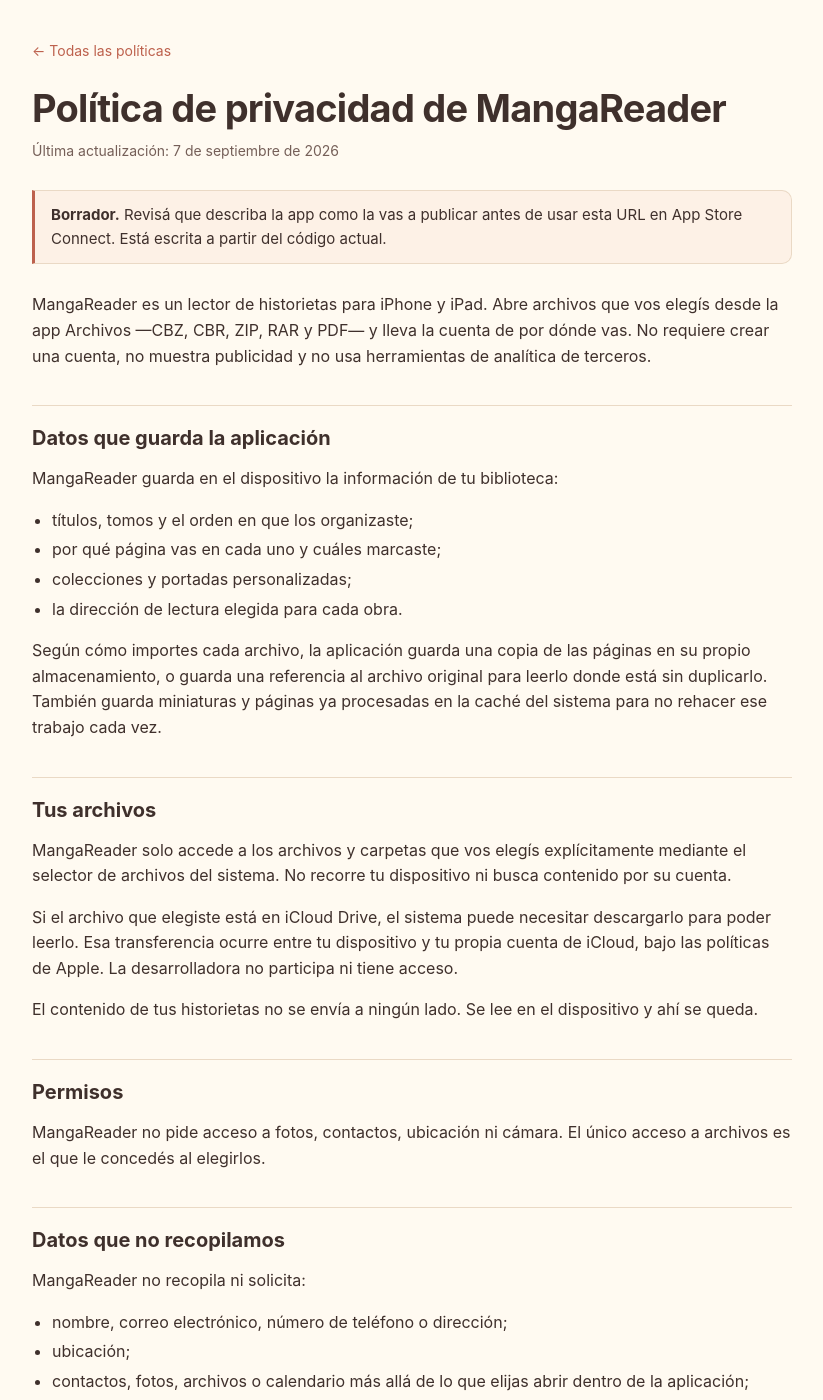
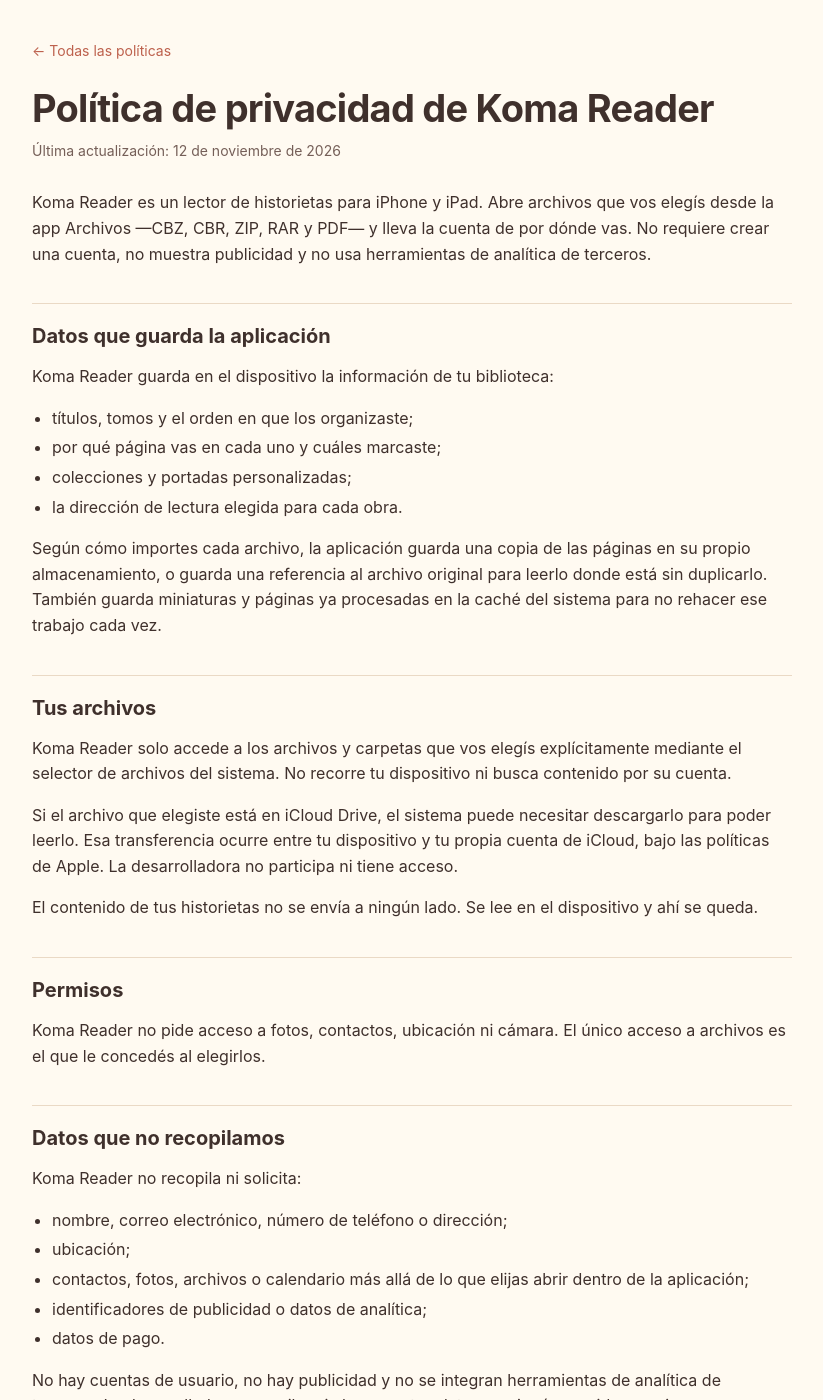
Before and after one commit to Huanel/Huanel.github.io, a Jekyll site: the page built from privacy/komareader.html, in a window 1280 px wide and 1400 px high. Shown: the whole window, without its empty margins (228-1051 px from the left). Built offline with Jekyll 4.4.1, drawn with Linux system fonts in a browser that asks for light colours; some of the changed text lies outside the part shown.

Commit message:
Pasar la política de MangaReader a Koma Reader (#1)
- La app se publica como Koma Reader: nombre nuevo en la página y en la
  lista, dirección nueva /privacy/komareader/.
- La dirección vieja /privacy/mangareader/ redirige a la nueva
  (jekyll-redirect-from, incluido en GitHub Pages).
- Se saca el aviso de borrador: el texto se revisó contra el código.
- El contacto apunta a los issues de este repo, que es público. El de
  la app es privado y el link no se podía abrir.

Co-authored-by: Claude Opus 5.5 <noreply@anthropic.com>

```diff
--- a/_config.yml
+++ b/_config.yml
@@ -11,5 +11,10 @@ defaults:
     values:
       layout: privacy
 
+# Para que las direcciones viejas sigan andando cuando una app cambia de
+# nombre (MangaReader pasó a llamarse Koma Reader).
+plugins:
+  - jekyll-redirect-from
+
 exclude:
   - README.md
--- a/privacy/index.html
+++ b/privacy/index.html
@@ -25,8 +25,8 @@ permalink: /privacy/
           </a>
         </li>
         <li>
-          <a href="{{ '/privacy/mangareader/' | relative_url }}">
-            <strong>MangaReader</strong>
+          <a href="{{ '/privacy/komareader/' | relative_url }}">
+            <strong>Koma Reader</strong>
             <span>Lector de historietas para iPhone y iPad</span>
           </a>
         </li>
--- a/privacy/mangareader.html
+++ b/privacy/komareader.html
@@ -1,22 +1,17 @@
 ---
-app: MangaReader
-permalink: /privacy/mangareader/
-updated: 7 de septiembre de 2026
-repo: https://github.com/Huanel/MangaReader/issues
+app: Koma Reader
+permalink: /privacy/komareader/
+redirect_from: /privacy/mangareader/
+updated: 12 de noviembre de 2026
+repo: https://github.com/Huanel/Huanel.github.io/issues
 retention_note: >-
   Borrar un manga desde la aplicación elimina también las páginas extraídas y
   las miniaturas que se hubieran guardado para él. Los archivos originales que
   vos elegiste no se tocan: siguen donde estaban.
 ---
 
-<p class="draft">
-  <strong>Borrador.</strong> Revisá que describa la app como la vas a publicar
-  antes de usar esta URL en App Store Connect. Está escrita a partir del código
-  actual.
-</p>
-
 <p>
-  MangaReader es un lector de historietas para iPhone y iPad. Abre archivos que
+  Koma Reader es un lector de historietas para iPhone y iPad. Abre archivos que
   vos elegís desde la app Archivos —CBZ, CBR, ZIP, RAR y PDF— y lleva la cuenta
   de por dónde vas. No requiere crear una cuenta, no muestra publicidad y no usa
   herramientas de analítica de terceros.
@@ -24,7 +19,7 @@ retention_note: >-
 
 <h2>Datos que guarda la aplicación</h2>
 <p>
-  MangaReader guarda en el dispositivo la información de tu biblioteca:
+  Koma Reader guarda en el dispositivo la información de tu biblioteca:
 </p>
 <ul>
   <li>títulos, tomos y el orden en que los organizaste;</li>
@@ -42,7 +37,7 @@ retention_note: >-
 
 <h2>Tus archivos</h2>
 <p>
-  MangaReader solo accede a los archivos y carpetas que vos elegís
+  Koma Reader solo accede a los archivos y carpetas que vos elegís
   explícitamente mediante el selector de archivos del sistema. No recorre tu
   dispositivo ni busca contenido por su cuenta.
 </p>
@@ -59,6 +54,6 @@ retention_note: >-
 
 <h2>Permisos</h2>
 <p>
-  MangaReader no pide acceso a fotos, contactos, ubicación ni cámara. El único
+  Koma Reader no pide acceso a fotos, contactos, ubicación ni cámara. El único
   acceso a archivos es el que le concedés al elegirlos.
 </p>
```
Also changed, not shown: README.md.
